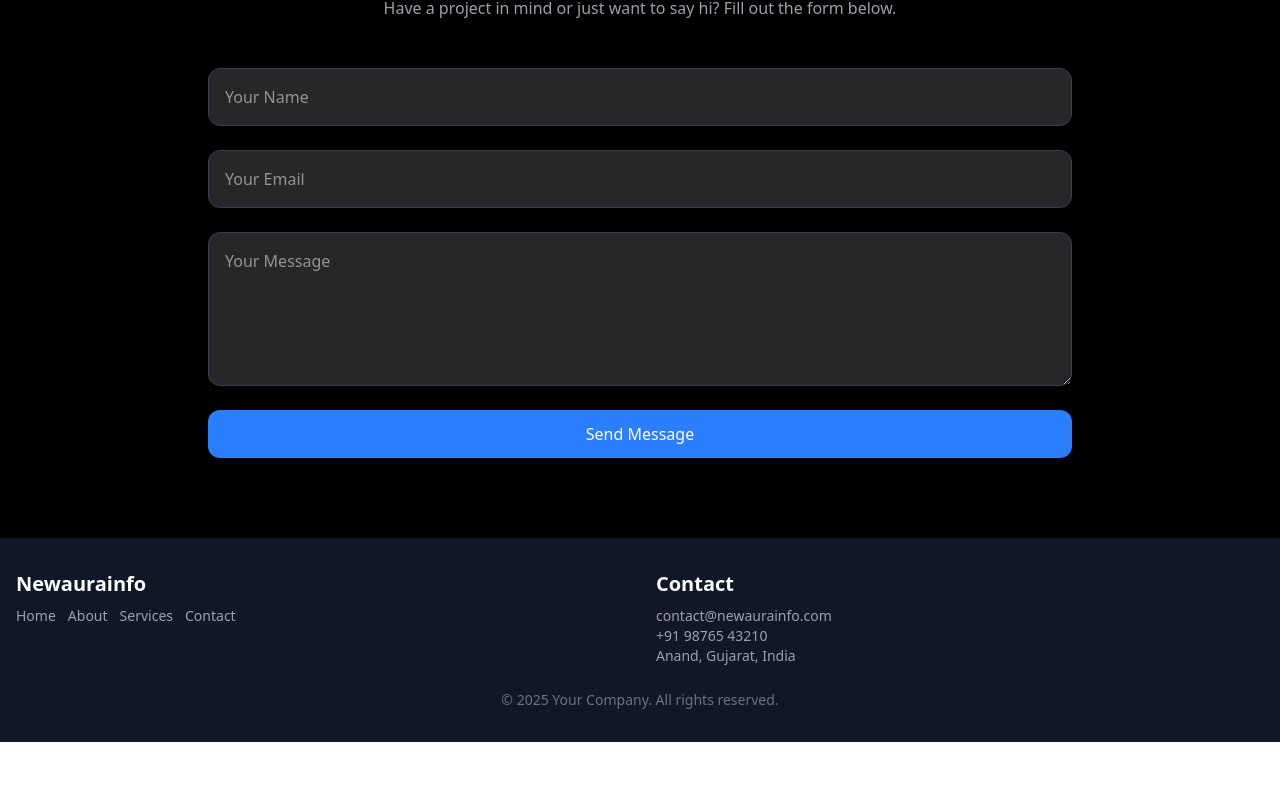
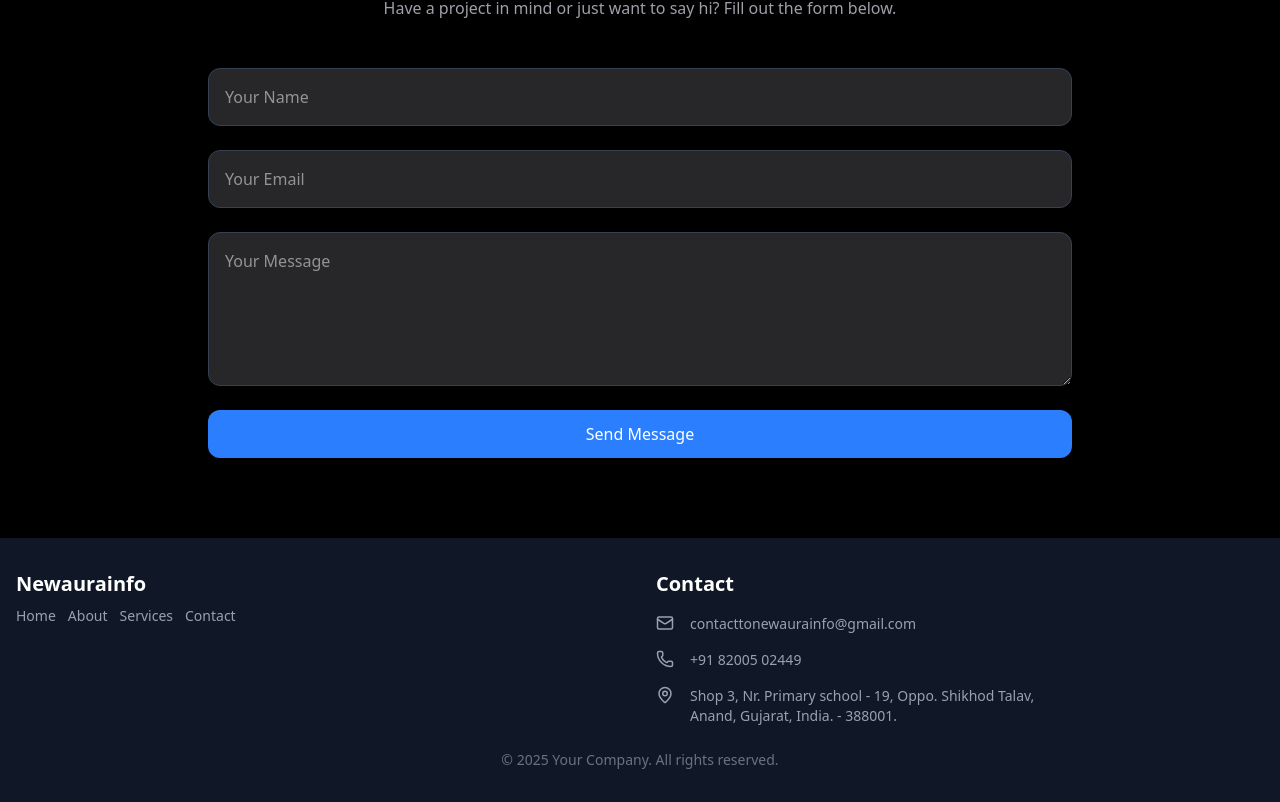
Before and after one commit to rahulp1262003/Newaurainfo, a React (Vite) app: page / in a window 1280 px wide. Shown: the part 2316-3118 px from the top of the page. Before the commit the page ends 3058 px from the top, so only its background shows below. Built offline with nearby package versions, Linux system fonts and the light colour scheme.

Commit message:
update contact

```diff
--- a/package.json
+++ b/package.json
@@ -12,6 +12,7 @@
   "dependencies": {
     "@tailwindcss/vite": "^4.1.7",
     "axios": "^1.9.0",
+    "emailjs-com": "^3.2.0",
     "lucide-react": "^0.511.0",
     "motion": "^12.12.1",
     "react": "^19.1.0",
--- a/src/components/ContactUS.jsx
+++ b/src/components/ContactUS.jsx
@@ -1,5 +1,11 @@
 import { motion } from "framer-motion";
-import { useState } from "react";
+import { useState, useRef } from "react";
+import emailjs from "emailjs-com";
+// require('dotenv').config();
+const serviceID = import.meta.env.VITE_EMAILJS_SERVICE_ID;
+const templateID = import.meta.env.VITE_EMAILJS_TEMPLATE_ID;
+const publicKey = import.meta.env.VITE_EMAILJS_PUBLIC_KEY;
+
 
 const fadeInUp = {
   hidden: { opacity: 0, y: 40 },
@@ -7,34 +13,30 @@ const fadeInUp = {
 };
 
 export default function ContactSection() {
-  const [formData, setFormData] = useState({ name: "", email: "", message: "" });
+  const form = useRef();
   const [status, setStatus] = useState(null);
-
-  const handleChange = (e) => {
-    const { name, value } = e.target;
-    setFormData((prev) => ({ ...prev, [name]: value }));
-  };
 
   const handleSubmit = async (e) => {
     e.preventDefault();
     setStatus("Sending...");
 
-    try {
-      const res = await fetch("https://formspree.io/f/xzzrlbpa", { // Replace with your Formspree endpoint
-        method: "POST",
-        headers: { "Content-Type": "application/json" },
-        body: JSON.stringify(formData)
+    emailjs.sendForm(
+      serviceID,
+      templateID,
+      form.current,
+      publicKey,
+      // "your_service_id",    // 🔁 replace with your EmailJS Service ID
+      // "your_template_id",   // 🔁 replace with your EmailJS Template ID
+      // form.current,
+      // "your_public_key"     // 🔁 replace with your EmailJS Public Key
+    )
+      .then(() => {
+        setStatus("Message sent successfully!");
+        form.current.reset(); // Clear form
+      })
+      .catch(() => {
+        setStatus("Error sending message.");
       });
-
-      if (res.ok) {
-        setStatus("Message sent successfully!");
-        setFormData({ name: "", email: "", message: "" });
-      } else {
-        throw new Error("Failed to send message.");
-      }
-    } catch (error) {
-      setStatus("Error sending message.");
-    }
   };
 
   return (
@@ -62,6 +64,7 @@ export default function ContactSection() {
         </motion.p>
 
         <motion.form
+          ref={form}
           className="grid gap-6"
           initial="hidden"
           whileInView="visible"
@@ -74,8 +77,6 @@ export default function ContactSection() {
             type="text"
             name="name"
             placeholder="Your Name"
-            value={formData.name}
-            onChange={handleChange}
             required
             className="bg-zinc-800 text-white p-4 rounded-xl border border-gray-700 focus:outline-none focus:ring-2 focus:ring-blue-400"
           />
@@ -83,8 +84,6 @@ export default function ContactSection() {
             type="email"
             name="email"
             placeholder="Your Email"
-            value={formData.email}
-            onChange={handleChange}
             required
             className="bg-zinc-800 text-white p-4 rounded-xl border border-gray-700 focus:outline-none focus:ring-2 focus:ring-blue-400"
           />
@@ -92,8 +91,6 @@ export default function ContactSection() {
             name="message"
             rows="5"
             placeholder="Your Message"
-            value={formData.message}
-            onChange={handleChange}
             required
             className="bg-zinc-800 text-white p-4 rounded-xl border border-gray-700 focus:outline-none focus:ring-2 focus:ring-blue-400"
           ></textarea>
--- a/src/components/Footer.jsx
+++ b/src/components/Footer.jsx
@@ -1,5 +1,6 @@
 import React from "react";
 import { motion } from "framer-motion";
+import { MapPin, Phone, Mail } from 'lucide-react'
 
 export default function Footer() {
     const scrollToSection = (id) => {
@@ -23,12 +24,24 @@ export default function Footer() {
                 </div>
 
                 <div>
-                    <h3 className="text-xl font-semibold mb-2">Contact</h3>
-                    <p className="text-gray-400 text-sm">
-                        contact@newaurainfo.com<br />
-                        +91 98765 43210<br />
-                        Anand, Gujarat, India
-                    </p>
+                    <h3 className="text-xl font-semibold mb-4">Contact</h3>
+                    <div className="text-gray-400 text-sm flex flex-col md:items-start md:flex md:justify-center">
+                        <div className="flex justify-center mb-4">
+                            <Mail size={18} className="mr-4" />
+                            <a href="mailto:contacttonewaurainfo@gmail.com" rel="noopener noreferrer" >contacttonewaurainfo@gmail.com</a>
+                        </div>
+                        <div className="flex justify-center mb-4">
+                            <Phone size={18} className="mr-4" />
+                            <a href="tel:8200502449">+91 82005 02449</a>
+                        </div>
+                        <div className="flex justify-center">
+                            <MapPin size={18} className="mr-4" /><a href="https://maps.app.goo.gl/JR7g3XZfWXCouYuMA"
+                                target="_blank"
+                                rel="noopener noreferrer">Shop 3, Nr. Primary school - 19,
+                                Oppo. Shikhod Talav,<br /> Anand, Gujarat, India. - 388001.</a>
+                        </div>
+
+                    </div>
                 </div>
             </div>
             <div className="text-center text-gray-500 text-sm mt-6">
```
Also changed, not shown: 2 other files (tests, documents, lock files or other folders).
